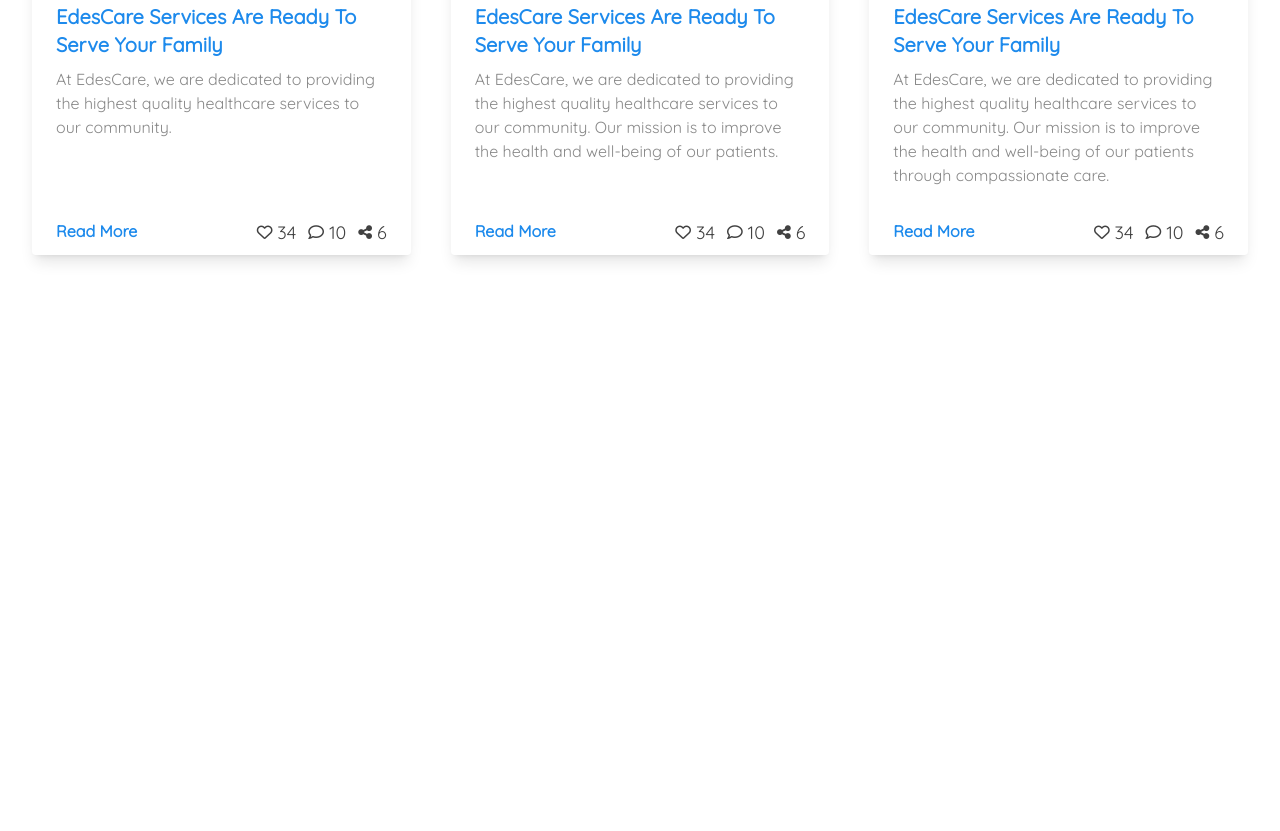
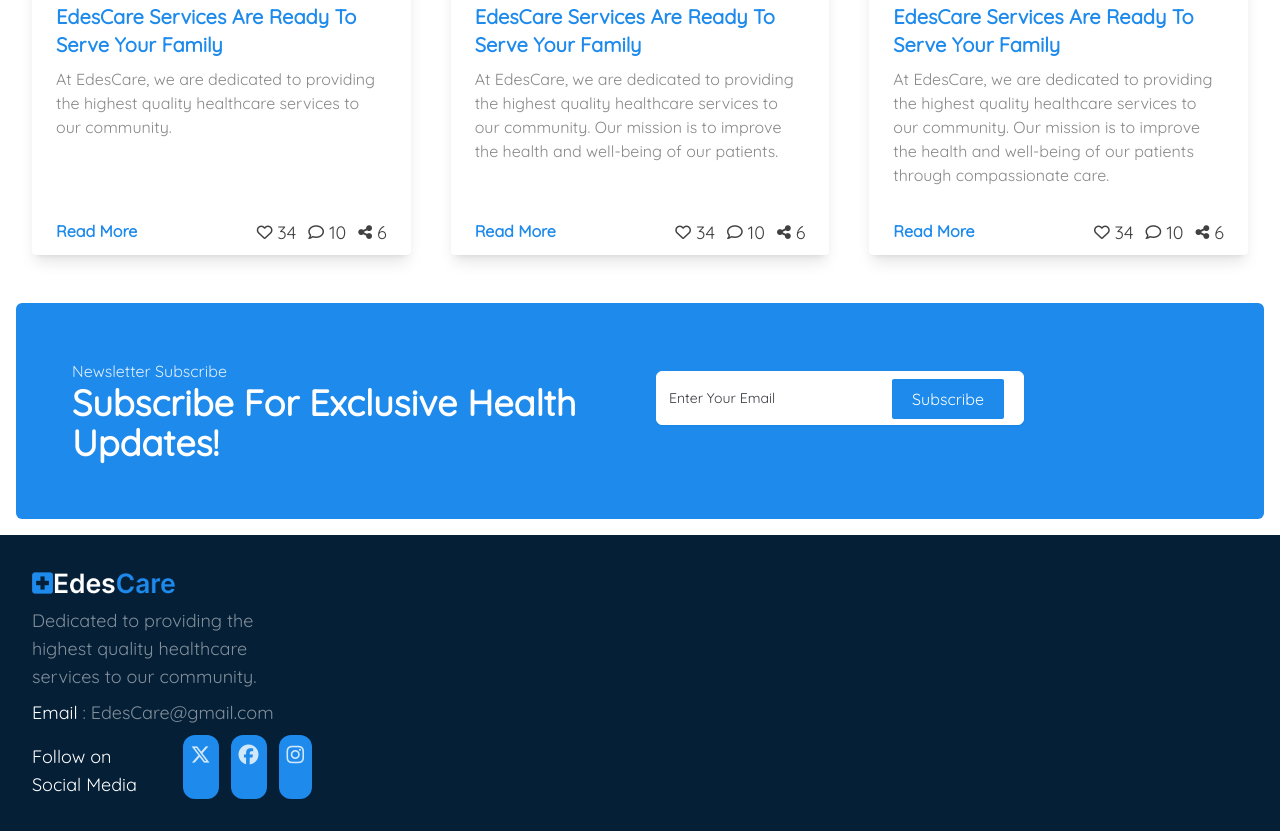
Before and after one commit to alimuhammeddev/Edescare, a plain HTML site: page index.html in a window 1280 px wide. Shown: the part 4324-5155 px from the top of the page. Before the commit the page ends 4643 px from the top, so only its background shows below. Drawn offline with nearby package versions, Linux system fonts and the light colour scheme.

Commit message:
worked on newlettter section

```diff
--- a/index.html
+++ b/index.html
@@ -218,9 +218,9 @@
                             </div>
                             <div class="p-4">
                                 <h1 class="text-xl text-[#1D8AEC] font-semibold -mt-2">Make An Appointment</h1>
-                                <input type="Name" name="name" class="mt-3 block rounded-md border border-[#ffffff] bg-[#FFFFFF] lg:px-20 py-4 p-2 placeholder-[#12121266] shadow-sm placeholder:font-base placeholder:text-#37393F focus:border-[#DDDDDD] focus:outline-none focus:ring-1 focus:ring-[#DDDDDD] sm:text-sm" placeholder="Name" />
-                                <input type="email" name="email" class="mt-5 block rounded-md border border-[#ffffff] bg-[#FFFFFF] lg:px-20 py-4 p-2 placeholder-[#12121266] shadow-sm placeholder:font-base focus:border-[#DDDDDD] focus:outline-none focus:ring-1 focus:ring-[#DDDDDD] sm:text-sm" placeholder="Email" />
-                                <input type="Name" name="name" class="mt-5 block rounded-md border border-[#ffffff] bg-[#FFFFFF] lg:px-20 py-4 p-2 placeholder-[#12121266] shadow-sm placeholder:font-base placeholder:text-#37393F focus:border-[#DDDDDD] focus:outline-none focus:ring-1 focus:ring-[#DDDDDD] sm:text-sm" placeholder="Phone" />
+                                <input type="Name" name="name" class="mt-3 block rounded-md border border-[#ffffff] bg-[#FFFFFF] lg:px-20 py-4 p-2 placeholder-[#12121266] shadow-sm placeholder:font-base placeholder:text-#37393F focus:border-[#DDDDDD] focus:outline-none focus:ring-1 focus:ring-[#DDDDDD] sm:text-sm" placeholder="Name"/>
+                                <input type="email" name="email" class="mt-5 block rounded-md border border-[#ffffff] bg-[#FFFFFF] lg:px-20 py-4 p-2 placeholder-[#12121266] shadow-sm placeholder:font-base focus:border-[#DDDDDD] focus:outline-none focus:ring-1 focus:ring-[#DDDDDD] sm:text-sm" placeholder="Email"/>
+                                <input type="Name" name="name" class="mt-5 block rounded-md border border-[#ffffff] bg-[#FFFFFF] lg:px-20 py-4 p-2 placeholder-[#12121266] shadow-sm placeholder:font-base placeholder:text-#37393F focus:border-[#DDDDDD] focus:outline-none focus:ring-1 focus:ring-[#DDDDDD] sm:text-sm" placeholder="Phone"/>
                                 <div class="mt-8">
                                     <a href="#" class="bg-[#1D8AEC] text-[#FFFFFF] p-3 lg:px-[83px] rounded-md">Book Appointment</a>
                                 </div>
@@ -370,8 +370,54 @@
         </div>
     </div>
     <div>
-        <div class="container mx-auto p-4"></div>
+        <div class="container mx-auto p-4">
+            <div class="bg-[#1D8AEC] p-10 rounded-md">
+                <div class="grid grid-cols-1 md:grid-cols-2 lg:grid-cols-2">
+                    <div class="p-4">
+                        <h1 class="text-[#FFFFFFDE] text-base">Newsletter Subscribe</h1>
+                        <h2 class="text-[#FFFFFF] text-2xl lg:text-4xl font-semibold">Subscribe For Exclusive Health Updates!</h2>
+                    </div>
+                    <div class="p-4 relative">
+                        <div class="relative lg:w-2/3">
+                          <input type="text" name="name" class="mt-3 block rounded-md border border-[#ffffff] bg-[#FFFFFF] w-full py-4 px-3 placeholder-[#12121266] shadow-sm placeholder-[#37393F] focus:border-[#DDDDDD] focus:outline-none focus:ring-1 focus:ring-[#DDDDDD] sm:text-sm" placeholder="Enter Your Email">
+                          <a href="#" class="bg-[#1D8AEC] text-white p-2 absolute right-0 top-2 mr-5 px-5 rounded-sm">Subscribe</a>
+                        </div>
+                    </div>
+                </div>
+            </div>
+        </div>
     </div>
+    <div>
+        <div class="bg-[#051F36]">
+            <div class="container mx-auto p-4">
+                <div class="grid grid-cols-1 md:grid-cols-2 lg:grid-cols-4">
+                    <div class="p-4">
+                        <img src="/img/logo 2.png" class="w-36" alt="">
+                        <h1 class="text-[#FFFFFF80] mt-2 text-lg">Dedicated to providing the highest quality healthcare services to our community.</h1>
+                        <h1 class="text-[#ffffff] mt-2 text-lg">Email <span class="text-[#ffffff80]">: EdesCare@gmail.com</span></h1>
+                        <div class="flex gap-5 mt-2">
+                            <h3 class="text-[#ffffff] text-lg mt-2">Follow on Social Media</h3>
+                            <div class="flex gap-3">
+                                <div class=" bg-[#1D8AEC] p-2 rounded-xl w-fit">
+                                    <i class="fa-brands fa-lg fa-x-twitter" style="color: #FFFFFFCC;"></i>
+                                </div>
+                                <div class=" bg-[#1D8AEC] p-2 rounded-xl w-fit">
+                                    <i class="fa-brands fa-lg fa-facebook" style="color: #FFFFFFCC;"></i>
+                                </div>
+                                <div class=" bg-[#1D8AEC] p-2 rounded-xl w-fit">
+                                    <i class="fa-brands fa-instagram fa-lg" style="color: #FFFFFFCC;"></i>
+                                </div>
+                            </div>
+                        </div>
+                    </div>
+                    <div class="p-4"></div>
+                    <div class="p-4"></div>
+                    <div class="p-4"></div>
+                </div>
+            </div>
+        </div>
+    </div>
+
 
 
 
```
